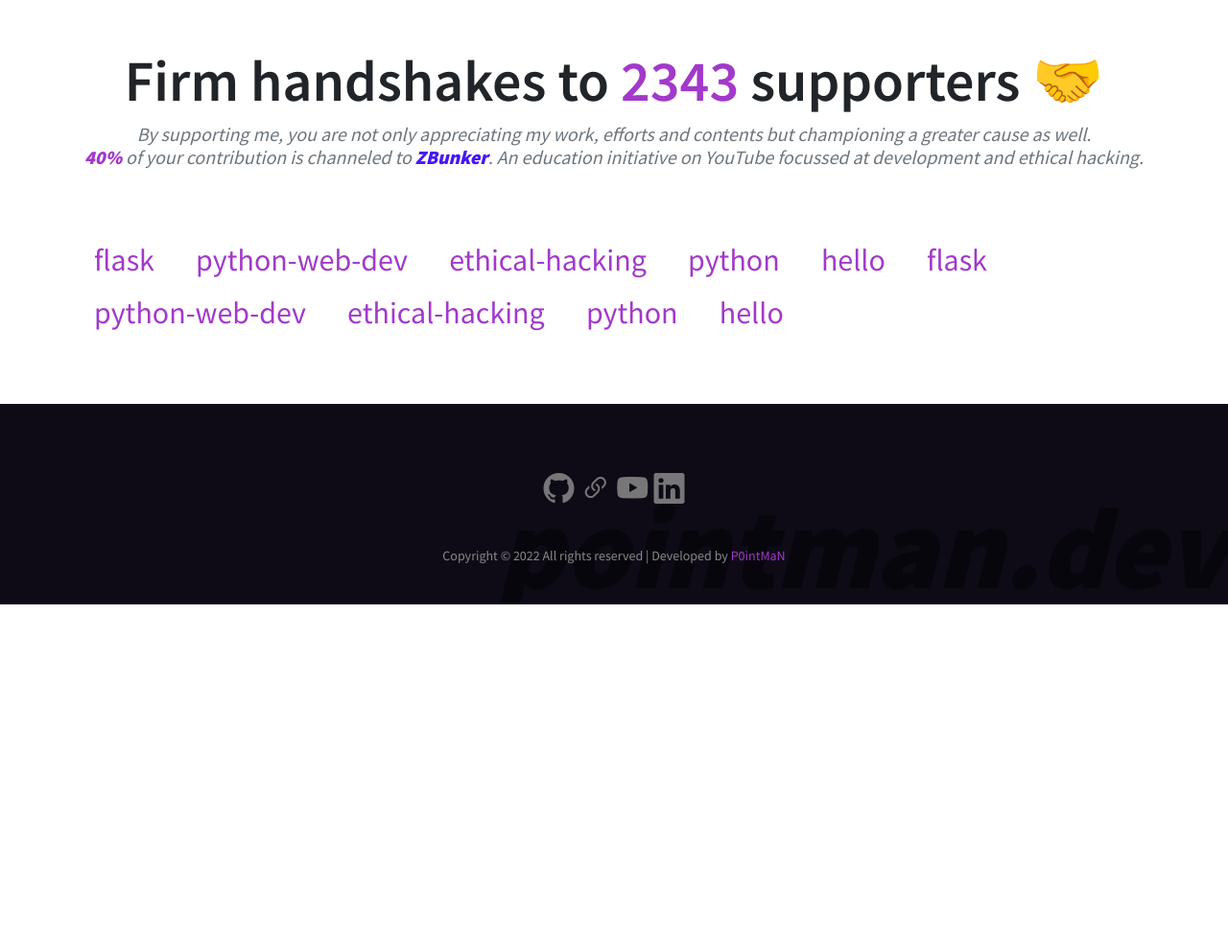
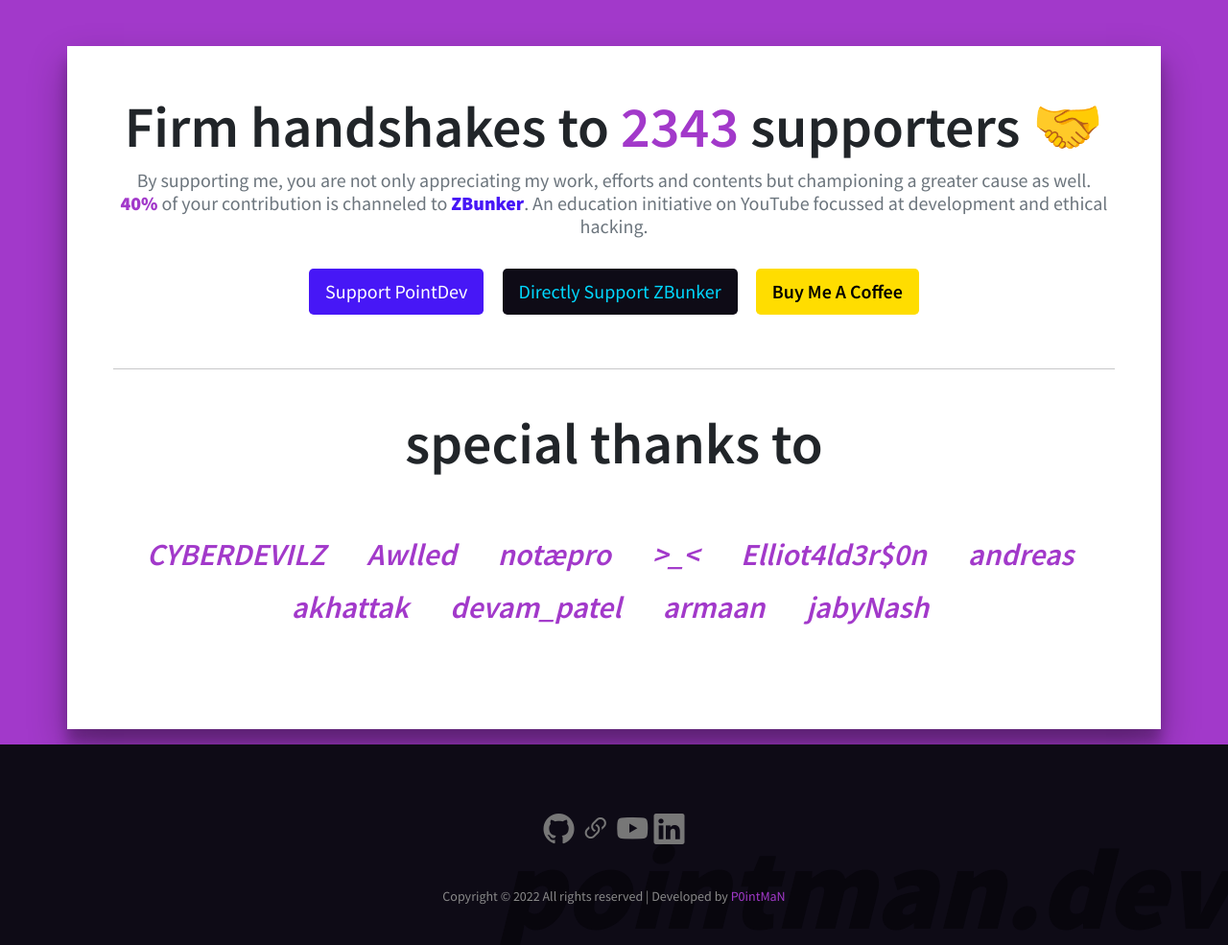
Before and after one commit to P0intMaN/pointman.dev, a Flask app: page /join in a window 1280 px wide. Shown: the part 97-1082 px from the top of the page at 96% size. Before the commit the page ends 727 px from the top, so only its background shows below. Run offline with Flask 2, Linux system fonts and the light colour scheme; some libraries are stand-ins or nearby versions.

Commit message:
Modify(join.html): Add supporters

```diff
--- a/pointdev/templates/join.html
+++ b/pointdev/templates/join.html
@@ -1,39 +1,42 @@
 {%extends "base.html"%}
 {%block content%}
+<!-- buymeacoffee btn script -->
+<script data-name="BMC-Widget" data-cfasync="false" src="https://cdnjs.buymeacoffee.com/1.0.0/widget.prod.min.js" data-id="pointman.dev" data-description="Support me on Buy me a coffee!" data-message="" data-color="#FFDD00" data-position="Right" data-x_margin="18" data-y_margin="18"></script>
 
-<div class="section pt-5 pb-3">
-    <div class="container">
+
+<div class="section full-section pt-5 pb-3" style="background-color: #a239ca;">
+    <div class="container py-5 px-5" style="background-color: white; box-shadow: rgba(0, 0, 0, 0.3) 0px 19px 38px, rgba(0, 0, 0, 0.22) 0px 15px 12px;">
         <div class="row justify-content-center mb-3">
             <div class="col-lg-12 text-center">
                 <h1 class="heading">Firm handshakes to <span class="purple">2343</span> supporters 🤝</h1>
-                <h5 class="text-muted"><i>By supporting me, you are not only appreciating my work, efforts and contents but championing a greater cause as well. <br><strong class="purple">40%</strong> of your contribution is channeled to <strong class="blue"><a href="#">ZBunker</a></strong>. An education initiative on YouTube focussed at development and ethical hacking.</i></h5>
+                <h5 class="text-muted">By supporting me, you are not only appreciating my work, efforts and contents but championing a greater cause as well. <br><strong class="purple">40%</strong> of your contribution is channeled to <strong class="blue"><a href="#">ZBunker</a></strong>. An education initiative on YouTube focussed at development and ethical hacking.</h5>
+                <p class="text-center mt-4">
+                    <a href="#" class="m-2 btn original text-white btn-lg py-2">Support PointDev</a>
+                    <a href="#" class="m-2 btn bg-original btn-lg py-2" style="color: #00D8FF;">Directly Support ZBunker</a>
+                    <a href="#" class="m-2 btn btn-lg py-2" style="background-color: #FFDD00;color: black; font-weight: 600;">Buy Me A Coffee</a>
+
+                </p>
+                <hr class="mt-5">
             </div>
         </div>
 
         <!-- tag begins -->
+        <div class="heading text-center">special thanks to </div>
         <div class="row pt-5 pb-5 tag-section">
-            <div class="col-lg-12">
+            <div class="col-lg-12 text-center">
 
-                    <div class="tag me-2 py-1 px-3 h2 purple" style="display: inline-block;">flask</div>
+                <div class="tag me-2 py-1 px-3 h2 purple" style="display: inline-block; font-weight: 600; font-style:italic">CYBERDEVILZ</div>
+                <div class="tag me-2 py-1 px-3 h2 purple" style="display: inline-block; font-weight: 600; font-style:italic">Awlled</div>
+                <div class="tag me-2 py-1 px-3 h2 purple" style="display: inline-block; font-weight: 600; font-style:italic">notæpro</div>
+                <div class="tag me-2 py-1 px-3 h2 purple" style="display: inline-block; font-weight: 600; font-style:italic">>_<</div>
+                <div class="tag me-2 py-1 px-3 h2 purple" style="display: inline-block; font-weight: 600; font-style:italic">Elliot4ld3r$0n</div>
+                <div class="tag me-2 py-1 px-3 h2 purple" style="display: inline-block; font-weight: 600; font-style:italic">andreas</div>
+                <div class="tag me-2 py-1 px-3 h2 purple" style="display: inline-block; font-weight: 600; font-style:italic">akhattak</div>
+                <div class="tag me-2 py-1 px-3 h2 purple" style="display: inline-block; font-weight: 600; font-style:italic">devam_patel</div>
+                <div class="tag me-2 py-1 px-3 h2 purple" style="display: inline-block; font-weight: 600; font-style:italic">armaan</div>
+                <div class="tag me-2 py-1 px-3 h2 purple" style="display: inline-block; font-weight: 600; font-style:italic">jabyNash</div>
+            </div>
 
-                    <div class="tag me-2 py-1 px-3 h2 purple" style="display: inline-block;">python-web-dev</div>
-
-                    <div class="tag me-2 py-1 px-3 h2 purple" style="display: inline-block;">ethical-hacking</div>
-
-                    <div class="tag me-2 py-1 px-3 h2 purple" style="display: inline-block;">python</div>
-
-                    <div class="tag me-2 py-1 px-3 h2 purple" style="display: inline-block;">hello</div>
-
-                    <div class="tag me-2 py-1 px-3 h2 purple" style="display: inline-block;">flask</div>
-
-                    <div class="tag me-2 py-1 px-3 h2 purple" style="display: inline-block;">python-web-dev</div>
-
-                    <div class="tag me-2 py-1 px-3 h2 purple" style="display: inline-block;">ethical-hacking</div>
-
-                    <div class="tag me-2 py-1 px-3 h2 purple" style="display: inline-block;">python</div>
-
-                    <div class="tag me-2 py-1 px-3 h2 purple" style="display: inline-block;">hello</div>
-            </div>
         </div>
 
     </div>
```
